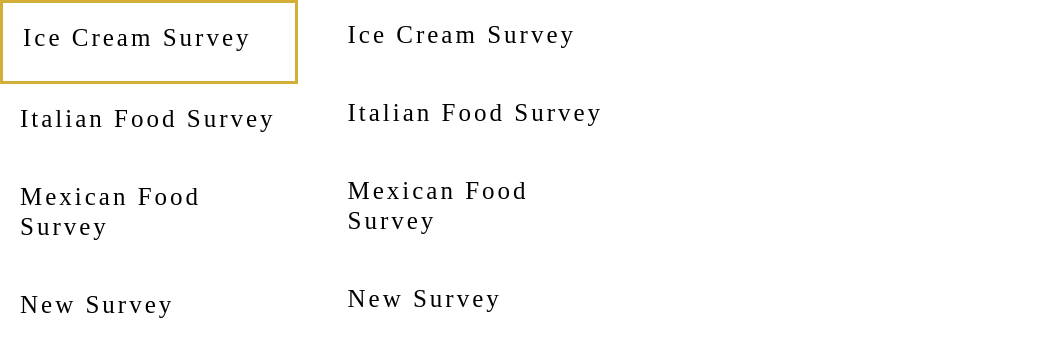
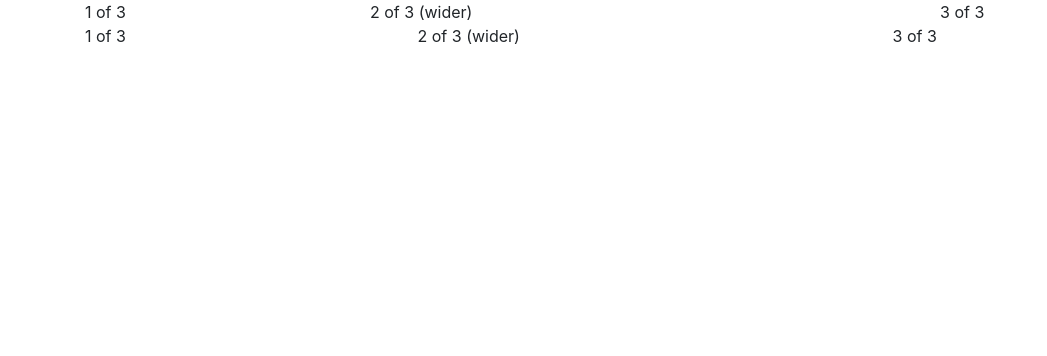
Before and after one commit to tylerdrewwork/Surveasy, a React (Create React App) app in the folder client/: page /admin in a window 1280 px wide. Shown: the top 356 px of the page, without its empty margins (0-1047 px from the left). Built offline with nearby package versions, Linux system fonts and the light colour scheme; the HTML template or start-up script is replaced by a standard one.

Commit message:
adding in the survey function 4

```diff
--- a/client/src/App.js
+++ b/client/src/App.js
@@ -3,6 +3,7 @@ import { BrowserRouter as Router, Route, Switch } from "react-router-dom";
 import SignIn from "./pages/signin";
 import SignUp from "./pages/signup";
 import Admin from "./pages/admin"
+import 'bootstrap/dist/css/bootstrap.min.css';
 
 function App() {
   return (
--- a/client/src/pages/admin.js
+++ b/client/src/pages/admin.js
@@ -3,64 +3,27 @@ import Button from "../components/Button/button";
 //import { Link } from "react-router-dom";
 
 import Input from "../components/Input/input";
-import "./style.css";
-import {Grid, Row, Col} from "react-bootstrap"
+
 import SurveyList from "../components/SurveyList/surveyList"
-
+import {Container, Grid, Row, Col} from "react-bootstrap";
 function Admin() {
   return (
     //navbar will be set up here
     // ---- Have the log out button link here
     //starting the side survey page
     <div>
-      <Row md ={5} float="center">
-          <Col sx={3} md ={3}>
-
-                  <SurveyList
-                  name = "Ice Cream Survey"
-                  >
-                  </SurveyList>
-
-                  <SurveyList
-                  name = "Italian Food Survey"
-                  >
-                  </SurveyList>
-
-                  <SurveyList
-                  name = "Mexican Food Survey"
-                  >
-                  </SurveyList>
-
-                  <SurveyList
-                  name = "New Survey"
-                  >
-                  </SurveyList>
-
-          </Col>
-          <Col sx={3} md={3}>
-
-                  <SurveyList
-                  name = "Ice Cream Survey"
-                  >
-                  </SurveyList>
-
-                  <SurveyList
-                  name = "Italian Food Survey"
-                  >
-                  </SurveyList>
-
-                  <SurveyList
-                  name = "Mexican Food Survey"
-                  >
-                  </SurveyList>
-
-                  <SurveyList
-                  name = "New Survey"
-                  >
-                  </SurveyList>
-
-          </Col>
+      <Container>
+      <Row>
+        <Col>1 of 3</Col>
+        <Col xs={6}>2 of 3 (wider)</Col>
+        <Col>3 of 3</Col>
       </Row>
+      <Row>
+        <Col>1 of 3</Col>
+        <Col xs={5}>2 of 3 (wider)</Col>
+        <Col>3 of 3</Col>
+      </Row>
+    </Container>
 
     </div>
   );
```
Also changed, not shown: 1 other file (tests, documents, lock files or other folders).
